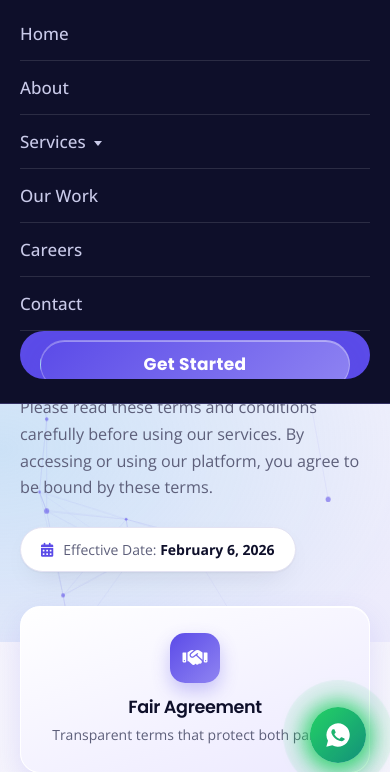
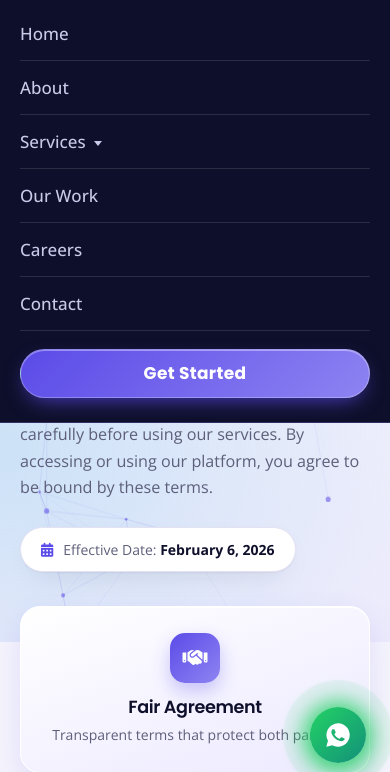
Before and after one commit to AlfiyaBanu07/algoorbit-flask, a Flask app: page /terms in a window 390 px wide, after a click that opens the changed part. Shown: the part 57-829 px from the top of the page. Run offline with Flask 3, Linux system fonts and the light colour scheme; some libraries are stand-ins or nearby versions.

Commit message:
updated complete websiteprivacy nd terms

```diff
--- a/templates/consultancy.html
+++ b/templates/consultancy.html
@@ -3330,7 +3330,7 @@ main .ind-shot img{width:100%;height:100%;object-fit:contain;object-position:cen
 .cta-btn{position:relative;display:inline-flex;align-items:center;justify-content:center;gap:8px;padding:10px 22px;border-radius:999px;font:700 15px/1 var(--fd,'Poppins','Open Sans',system-ui,sans-serif);letter-spacing:.02em;color:#fff;text-decoration:none;white-space:nowrap;overflow:hidden;background:linear-gradient(135deg,#5b4be8,#8f84f2 60%,#82c8eb);background-size:180% 100%;background-position:0 0;border:1px solid rgba(255,255,255,.28);box-shadow:0 8px 22px -8px rgba(91,75,232,.9),inset 0 1px 0 rgba(255,255,255,.35);transition:transform .25s var(--ease,ease),box-shadow .25s,background-position .5s}
 .cta-btn::before{content:"";position:absolute;top:0;bottom:0;left:-60%;width:40%;background:linear-gradient(100deg,transparent,rgba(255,255,255,.55),transparent);transform:skewX(-20deg);animation:ctaShine 3.8s ease-in-out infinite;pointer-events:none}
 .cta-btn svg{width:15px;height:15px;flex:none;fill:none;stroke:currentColor;stroke-width:2.4;stroke-linecap:round;stroke-linejoin:round;transition:transform .25s var(--ease,ease)}
-.nav-links>li>a.cta-btn,.links>a.cta-btn{color:#fff;padding:10px 22px;font:700 15px/1 var(--fd,'Poppins','Open Sans',system-ui,sans-serif);letter-spacing:.02em}
+.nav-links>li>a.cta-btn,.links>a.cta-btn{display:inline-flex;align-items:center;justify-content:center;color:#fff;padding:10px 22px;font:700 15px/1 var(--fd,'Poppins','Open Sans',system-ui,sans-serif);letter-spacing:.02em;background:linear-gradient(135deg,#5b4be8,#8f84f2 60%,#82c8eb);background-size:180% 100%;background-position:0 0;border:1px solid rgba(255,255,255,.28);box-shadow:0 8px 22px -8px rgba(91,75,232,.9),inset 0 1px 0 rgba(255,255,255,.35);transition:transform .25s var(--ease,ease),box-shadow .25s,background-position .5s,color .2s}
 .nav-links>li>a.cta-btn::after,.links>a.cta-btn::after{display:none}
 .nav-links>li.nav-cta{margin-left:6px}.links>a.cta-btn{margin-left:6px}
 .cta-btn:hover,.nav-links>li>a.cta-btn:hover,.links>a.cta-btn:hover{color:#fff;letter-spacing:.02em;transform:translateY(-2px);background-position:100% 0;box-shadow:0 14px 28px -8px rgba(91,75,232,1),0 0 0 4px rgba(143,132,242,.28),inset 0 1px 0 rgba(255,255,255,.45)}
--- a/templates/terms.html
+++ b/templates/terms.html
@@ -363,7 +363,7 @@ h1,h2,h3,h4,p,li,strong,small,summary,a{overflow-wrap:break-word}
 .cta-btn svg{width:15px;height:15px;flex:none;fill:none;stroke:currentColor;stroke-width:2.4;stroke-linecap:round;stroke-linejoin:round;transition:transform .25s var(--ease,ease)}
 .nav-links>li>a.cta-btn,.links>a.cta-btn{color:#fff;padding:10px 22px;font:700 15px/1 var(--fd,'Poppins','Open Sans',system-ui,sans-serif);letter-spacing:.02em}
 .nav-links>li>a.cta-btn::after,.links>a.cta-btn::after{display:none}
-.nav-links>li.nav-cta{margin-left:6px}.links>a.cta-btn{margin-left:6px}
+.nav-links>li.cta-item{margin-left:6px}.links>a.cta-btn{margin-left:6px}
 .cta-btn:hover,.nav-links>li>a.cta-btn:hover,.links>a.cta-btn:hover{color:#fff;letter-spacing:.02em;transform:translateY(-2px);background-position:100% 0;box-shadow:0 14px 28px -8px rgba(91,75,232,1),0 0 0 4px rgba(143,132,242,.28),inset 0 1px 0 rgba(255,255,255,.45)}
 .cta-btn:hover svg{transform:translateX(4px)}
 .cta-btn:active,.links>a.cta-btn:active{transform:translateY(0) scale(.97)}
@@ -371,9 +371,9 @@ h1,h2,h3,h4,p,li,strong,small,summary,a{overflow-wrap:break-word}
 @keyframes ctaShine{0%,55%{left:-60%}100%{left:130%}}
 .nav-right{display:flex;align-items:center;gap:12px;flex:none}
 @media(max-width:820px){
- .nav-links>li.nav-cta{margin-left:0;border-bottom:0;padding-top:18px}
+ .nav-links>li.cta-item{margin-left:0;border-bottom:0;padding-top:18px}
  .nav-links>li>a.cta-btn,.links>a.cta-btn{display:flex;width:100%;margin:14px 0 0;padding:15px 20px;font-size:17px;text-align:center;border:1px solid rgba(255,255,255,.28)}
- .nav-links>li.nav-cta>a.cta-btn{margin:0}
+ .nav-links>li.cta-item>a.cta-btn{margin:0}
 }
 @media(max-width:560px){
  .nav-right .cta-btn{padding:8px 15px;font-size:13.5px}
@@ -404,7 +404,7 @@ h1,h2,h3,h4,p,li,strong,small,summary,a{overflow-wrap:break-word}
     <li><a href="/our-work">Our Work</a></li>
     <li><a href="/careers">Careers</a></li>
     <li><a href="/contact">Contact</a></li>
-   <li class="nav-cta"><a href="/contact" class="cta-btn"><span>Get Started</span></a></li></ul>
+   <li class="cta-item"><a href="/contact" class="cta-btn"><span>Get Started</span></a></li></ul>
   </nav>
  </div>
 </header>
```
